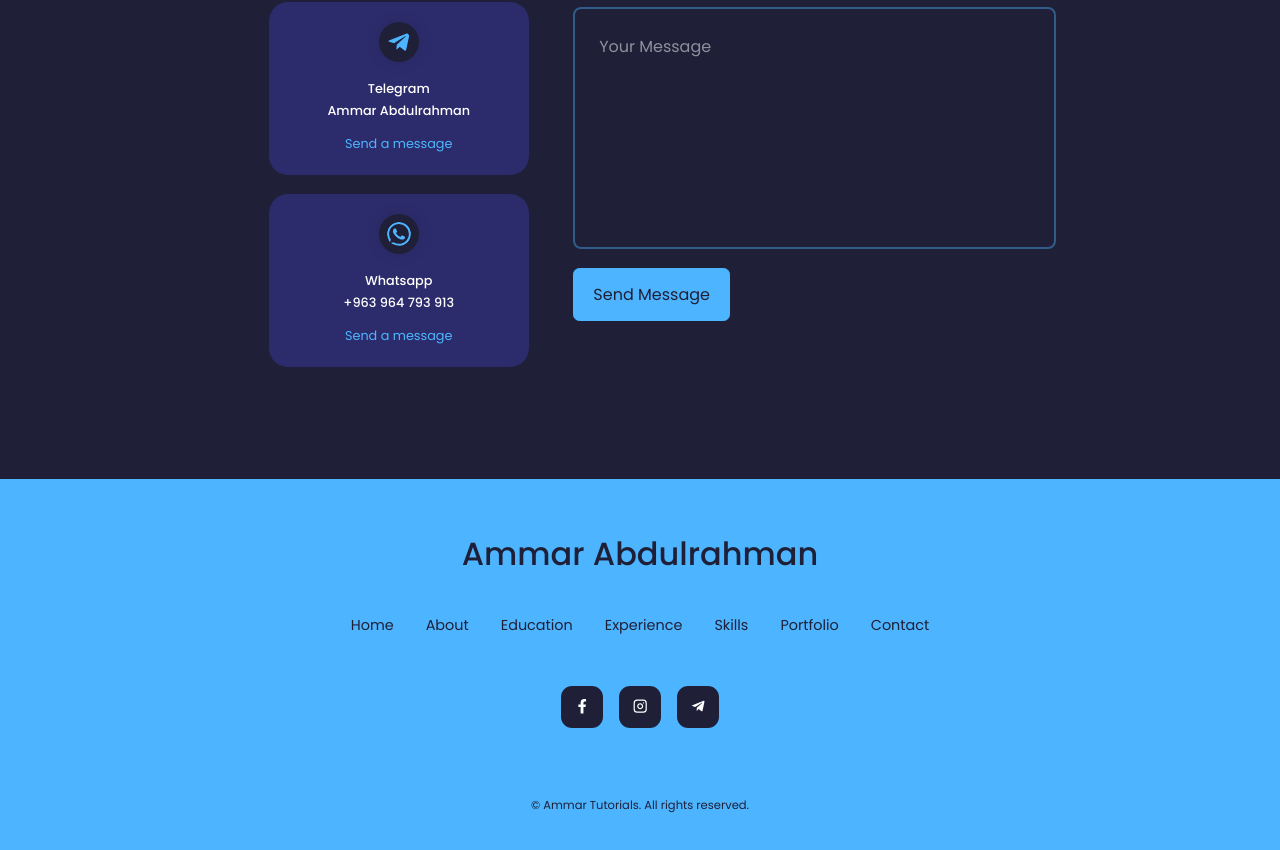
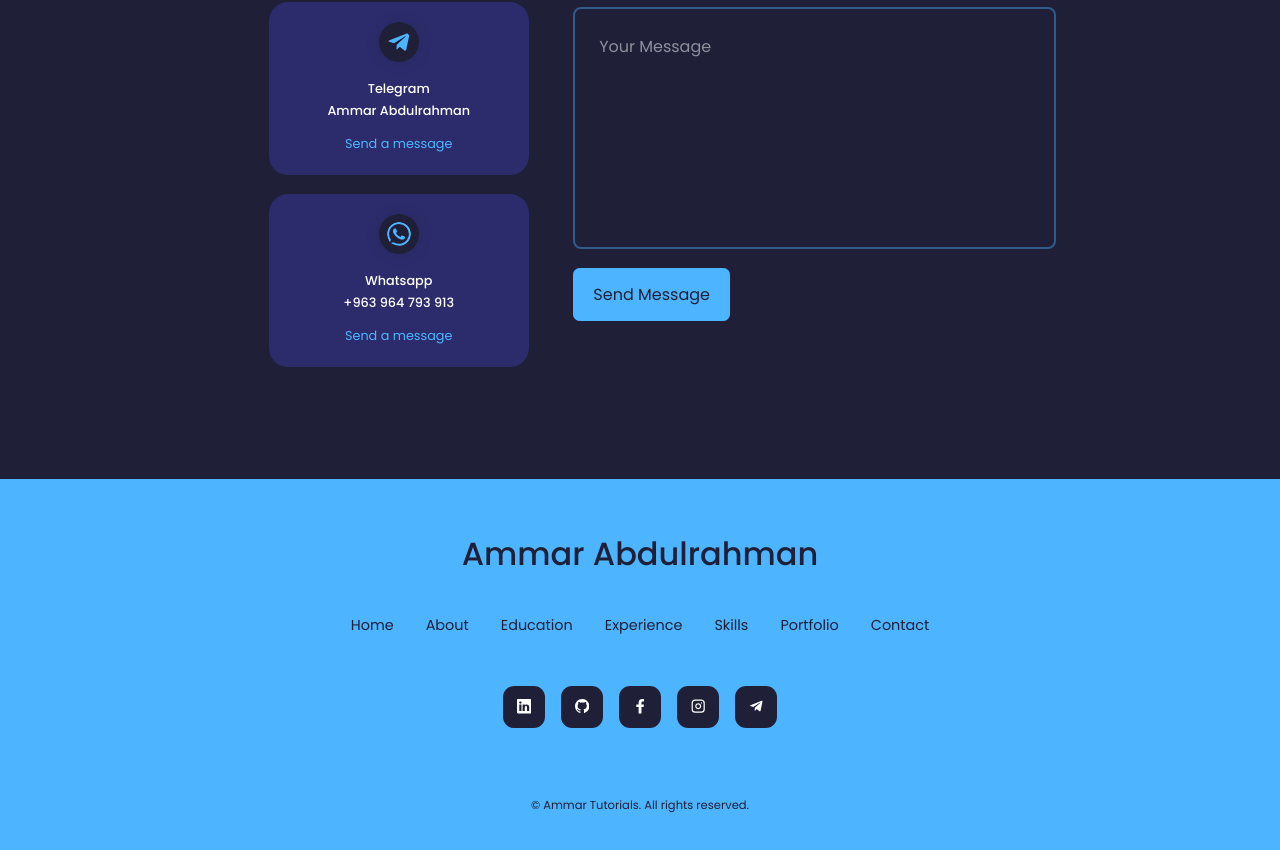
Before and after one commit to Ammar-Abdulrahman/My-Portfoilo, a React (Vite) app: page / in a window 1280 px wide. Shown: the part 8028-8878 px from the top of the page. Built offline with nearby package versions, Linux system fonts and the light colour scheme.

Commit message:
feat: add linkedin & github links in footer

```diff
--- a/src/layout/Footer/index.tsx
+++ b/src/layout/Footer/index.tsx
@@ -1,3 +1,4 @@
+import { BsGithub, BsLinkedin } from "react-icons/bs";
 import "./index.css";
 import { FaFacebookF, FaTelegramPlane } from "react-icons/fa";
 import { FiInstagram } from "react-icons/fi";
@@ -34,6 +35,18 @@ const Footer = () => {
 
       <div className="footer__social">
         <a
+          href="https://www.linkedin.com/in/ammar-abdulrahman/ "
+          target="_blank"
+        >
+          <BsLinkedin />
+        </a>
+        <a
+          href="https://www.github.com/ammar-abdulrahman/ "
+          target="_blank"
+        >
+          <BsGithub />
+        </a>
+        <a
           href="https://www.facebook.com/profile.php?id=100006471773863"
           target="_blank"
         >
```
